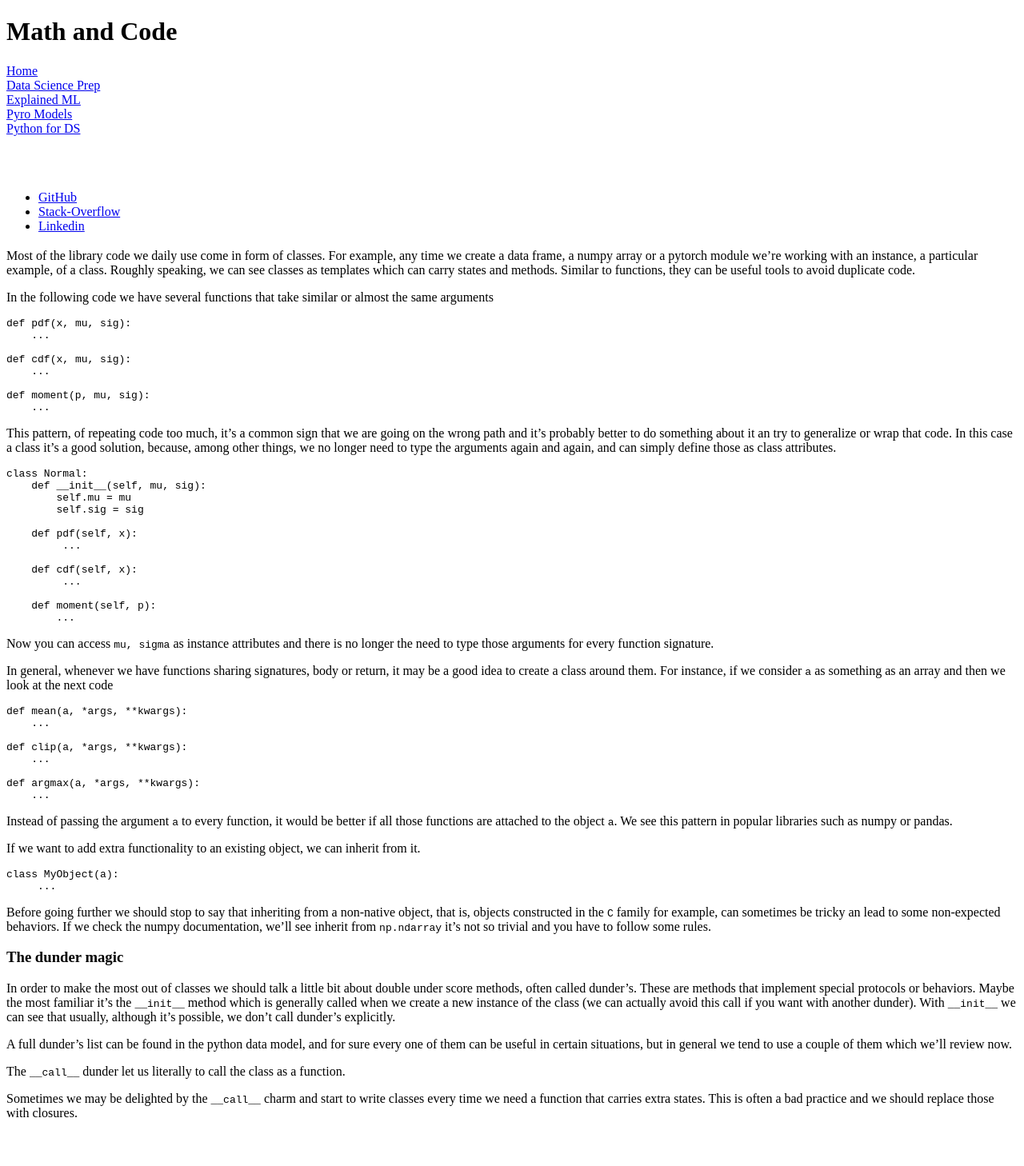
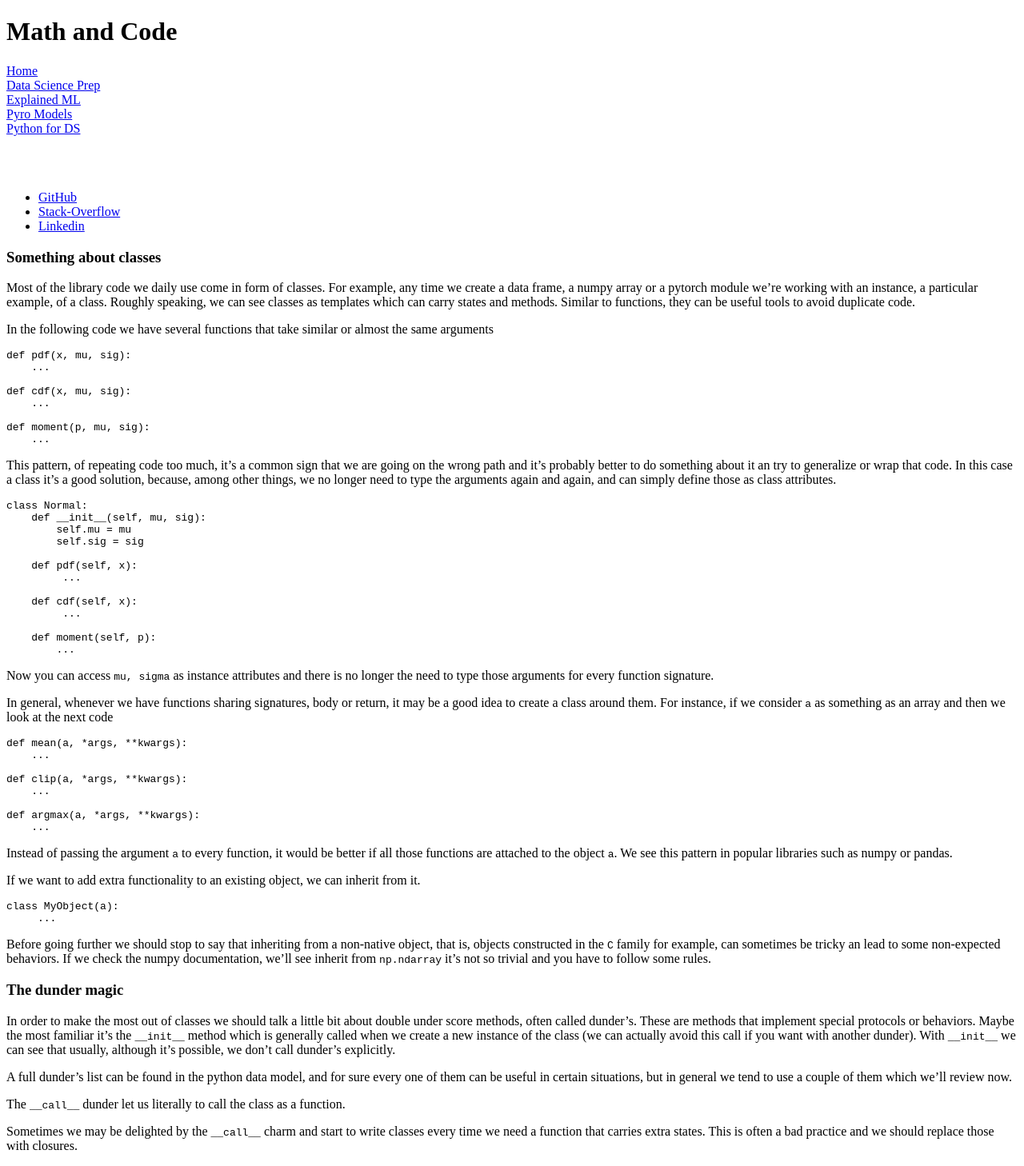
Before and after one commit to LemonPy29/LemonPy29.github.io, a Jekyll site: the page built from python-for-DS/classes.md, in a window 1280 px wide. Shown: the whole page at 80% size. Built offline with Jekyll 4.4.1, drawn with Linux system fonts in a browser that asks for light colours; nearby versions of some CDN libraries; our own code applies the rules of GitHub Pages for plain Markdown files; the repository's description, which GitHub fills in, is left out; before the commit the page ends 1417 px from its top, so only the background shows below that.

Commit message:
yml for article

```diff
--- a/python-for-DS/classes.md
+++ b/python-for-DS/classes.md
@@ -1,5 +1,7 @@
 ---
-#TODO yml
+layout: page
+title: Something about classes
+nav: false
 ---
 
 Most of the library code we daily use come in form of classes. For example, any
```
